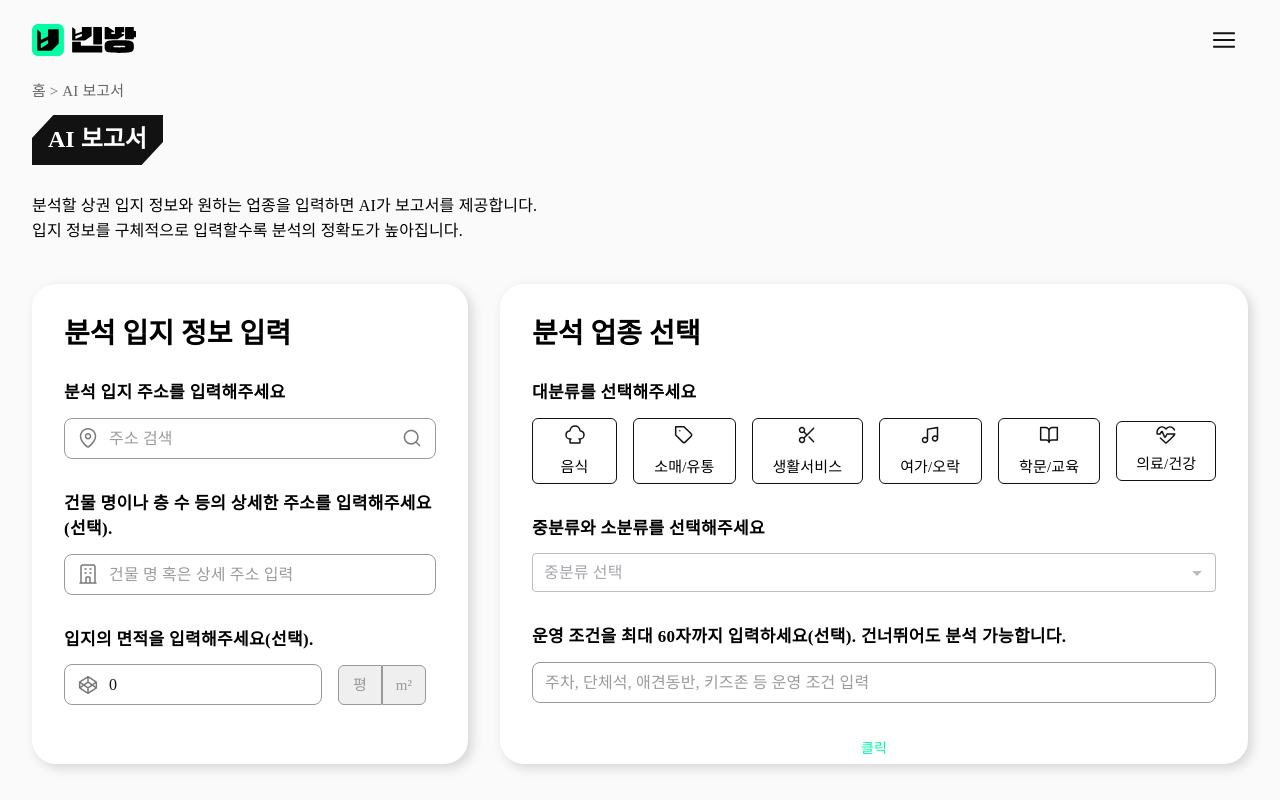
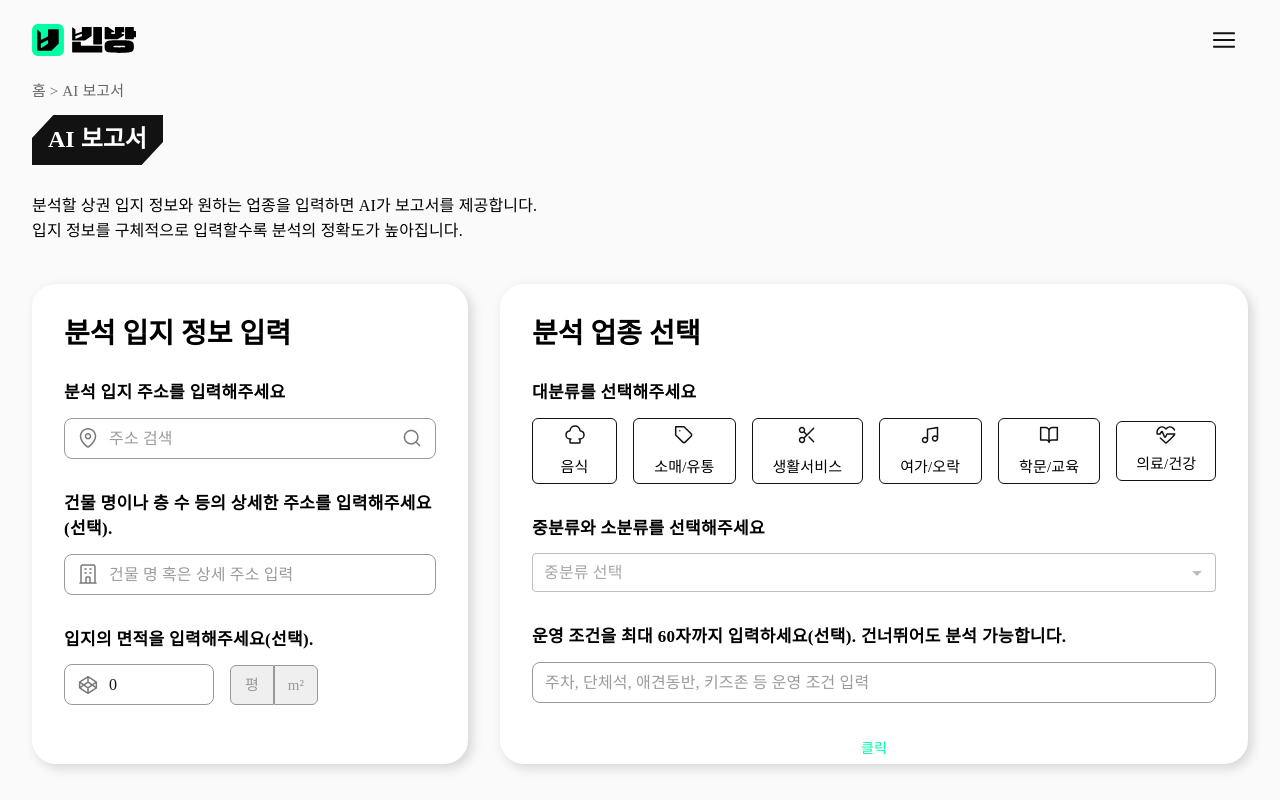
Before and after one commit to LikeLionHGU/Vintan_frontend, a React (Create React App) app: page /report in a window 1280 px wide. Built offline with nearby package versions, Linux system fonts and the light colour scheme; a web font is replaced by a local one.

Commit message:
style : 면적 input 길이 조정 & text input component 불필요 패딩 제거

```diff
--- a/src/components/common/TextInput.jsx
+++ b/src/components/common/TextInput.jsx
@@ -59,7 +59,7 @@ const StyledInput = styled(Input)(({ theme }) => ({
     outlineOffset: "-1px",
   },
 
-  ">.css-1xnissb-MuiInputBase-input-MuiInput-input": {
+  ".MuiInputBase-input": {
     padding: 0,
   },
 }));
--- a/src/components/report/LocationSection.jsx
+++ b/src/components/report/LocationSection.jsx
@@ -78,11 +78,13 @@ export default function LocationSection() {
               sx={{ justifyContent: "flex-start", flexWrap: "wrap" }}
               gap={2}
             >
-              <TextInput
-                placeholder="입지 면적 입력"
-                icon={Codepen}
-                {...area}
-              />
+              <Box width="150px">
+                <TextInput
+                  placeholder="입지 면적 입력"
+                  icon={Codepen}
+                  {...area}
+                />
+              </Box>
               <Box>
                 <AreaTypeButton
                   id="pyeong"
```
